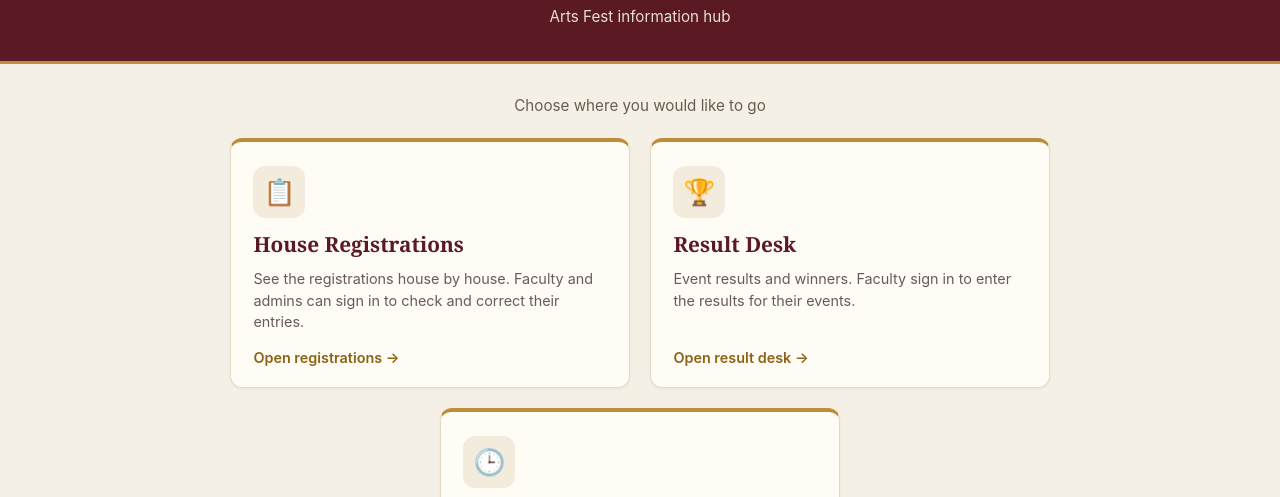
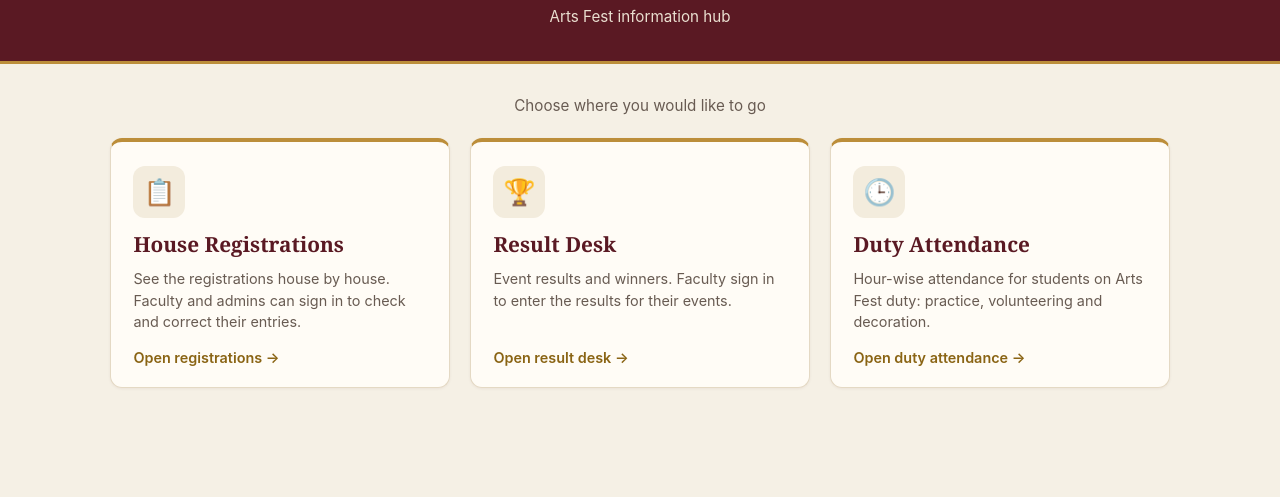
Before and after one commit to itsmoray/Pratibha-2026-Website, a plain HTML site: page index.html in a window 1280 px wide. Shown: the part 236-733 px from the top of the page. Drawn offline with Linux system fonts and the light colour scheme.

Commit message:
Update index.html

```diff
--- a/index.html
+++ b/index.html
@@ -43,7 +43,7 @@
     font-size:0.95rem; line-height:1.5;
   }
   main{
-    flex:1 1 auto; width:100%; max-width:860px; margin:0 auto;
+    flex:1 1 auto; width:100%; max-width:1100px; margin:0 auto;
     padding:2rem 1.25rem 2.5rem;
   }
   .lead{
@@ -51,9 +51,8 @@
     font-family:-apple-system,BlinkMacSystemFont,"Segoe UI",sans-serif;
     font-size:0.95rem;
   }
-  .choices{display:grid; grid-template-columns:repeat(2,1fr); gap:1.25rem;}
-  .choice:last-child:nth-child(odd){grid-column:1/-1; justify-self:center; width:calc(50% - .625rem);}
-  @media (max-width:640px){ .choices{grid-template-columns:1fr;} .choice:last-child:nth-child(odd){width:100%;} }
+  .choices{display:grid; grid-template-columns:repeat(3,1fr); gap:1.25rem;}
+  @media (max-width:820px){ .choices{grid-template-columns:1fr;} }
   .choice{
     display:flex; flex-direction:column; gap:0.6rem;
     background:var(--panel); color:var(--text); text-decoration:none;
```
